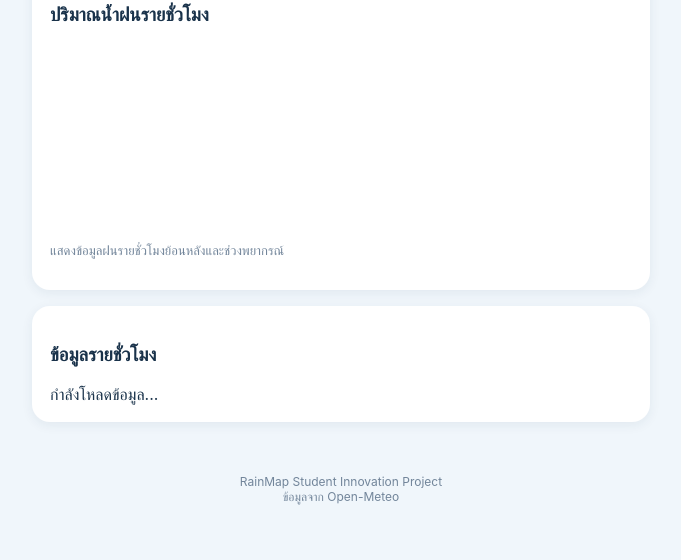
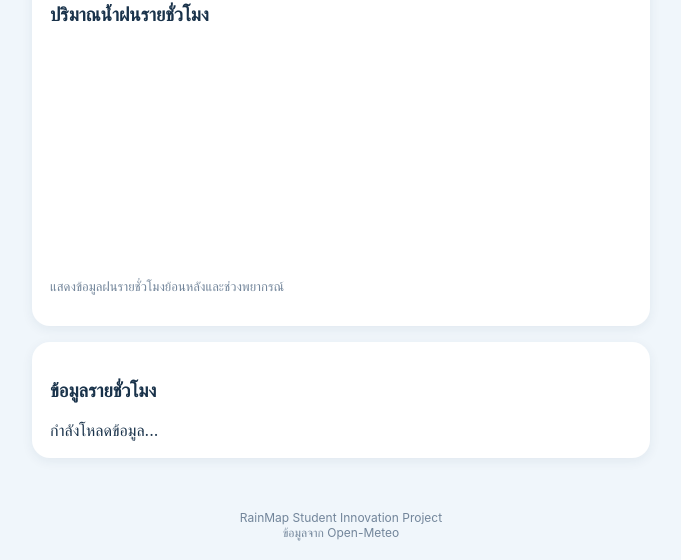
Before and after one commit to comsm04-bit/Rainmap, a plain HTML site: page index.html in a window 1280 px wide. Shown: the part 1059-1619 px from the top of the page, without its empty margins (299-980 px from the left). Before the commit the page ends 1583 px from the top, so only its background shows below. Drawn offline with nearby package versions, Linux system fonts and the light colour scheme; no server answers.

Commit message:
Update index.html

```diff
--- a/index.html
+++ b/index.html
@@ -81,7 +81,6 @@
       background: #125182;
     }
 
-    /* ปุ่ม GPS สไตล์พิเศษ */
     .btn-gps {
       background: #28a745 !important;
     }
@@ -108,9 +107,11 @@
       position: relative;
     }
 
-    #chart {
+    /* กล่องล็อกความสูงกราฟ แก้บั๊กกราฟยืดยาว */
+    .chart-container {
+      position: relative;
+      height: 220px;
       width: 100%;
-      height: 180px;
     }
 
     .status {
@@ -190,7 +191,6 @@
       ตรวจสอบปริมาณน้ำฝน
     </button>
 
-    <!-- ปุ่มตำแหน่งปัจจุบัน -->
     <button id="btnGps" class="btn-gps">
       📍 ใช้ตำแหน่งปัจจุบันของฉัน (GPS)
     </button>
@@ -222,7 +222,9 @@
   <!-- Chart -->
   <section class="card">
     <h3>ปริมาณน้ำฝนรายชั่วโมง</h3>
-    <canvas id="chart"></canvas>
+    <div class="chart-container">
+      <canvas id="chart"></canvas>
+    </div>
     <p class="muted">
       แสดงข้อมูลฝนรายชั่วโมงย้อนหลังและช่วงพยากรณ์
     </p>
```
